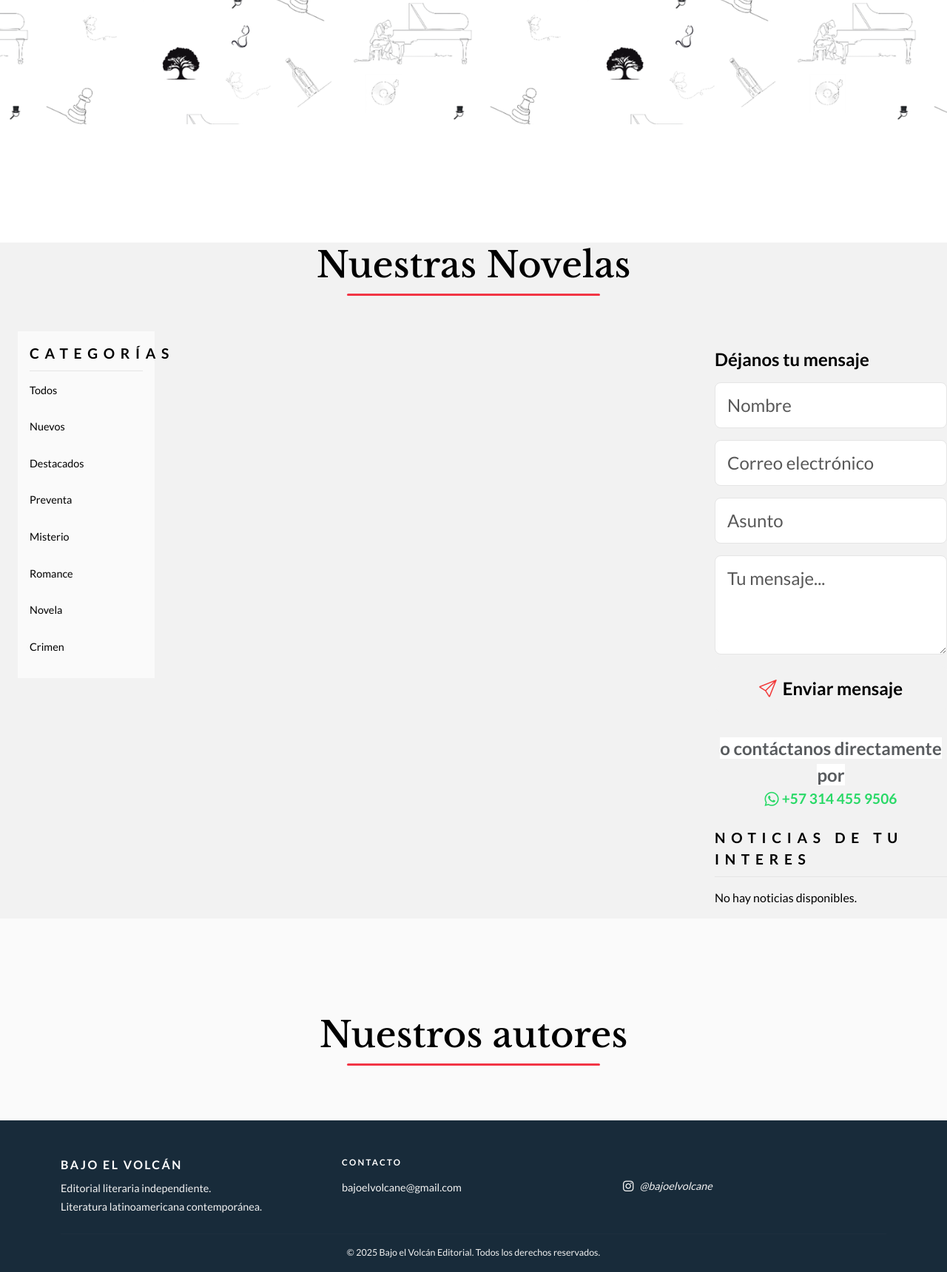
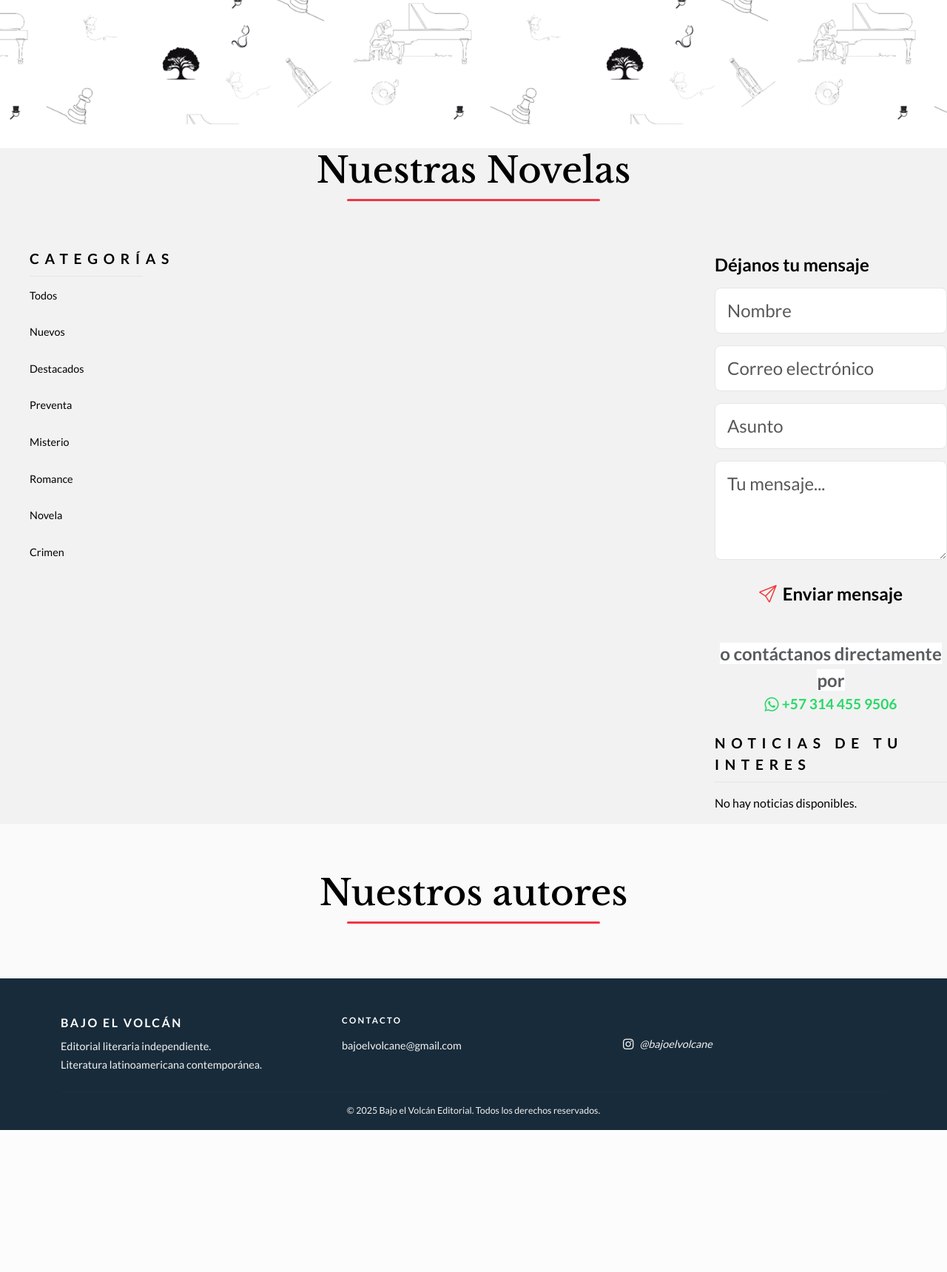
Before and after one commit to albert-amado/Bajo-el-volc-n-ediciones-Django, a Django app: template home/templates/home/index.html in a window 1280 px wide. Shown: the part 827-2547 px from the top of the page at 74% size. After the commit the page ends 2355 px from the top, so only its background shows below. Run offline with Django 5.2, Linux system fonts and the light colour scheme; the template is opened without the code that fills it, so the values that code supplies are empty; some web fonts are replaced.

Commit message:
fix: cambios de css de espaciado top

```diff
--- a/catalogo/static/catalogo/css/librosseccion.css
+++ b/catalogo/static/catalogo/css/librosseccion.css
@@ -11,7 +11,7 @@
     font-size: -webkit-xxx-large;
     width: fit-content;
     padding: 0.1rem 1.4rem;
-    margin: 5rem auto 0;
+    margin: 1rem auto 0;
 }
 .bev-section-line {
   height: 3px;
--- a/core/static/css/panel_accesibilidad.css
+++ b/core/static/css/panel_accesibilidad.css
@@ -54,11 +54,7 @@
 .texto-accesible {
   font-size: 120%;
 }
-.libros-sidebar-left {
-    position: static;
-    width: 100%;
-    background-color: var(--bg-surface-alt);
-}
+
 @media (max-width: 576px) {
   .btn-accesibilidad-float {
     bottom: 1rem;
--- a/home/static/home/css/carrusel_hero.css
+++ b/home/static/home/css/carrusel_hero.css
@@ -208,5 +208,5 @@
 .px-0 {
     padding-right: 0 !important;
     padding-left: 0 !important;
-    margin-top: 5rem;
+    margin-top: 1rem;
 }
--- a/home/static/home/css/panel_categorias.css
+++ b/home/static/home/css/panel_categorias.css
@@ -1,6 +1,7 @@
 .libros-sidebar-left {
-  position: static;
-  width: 100%;
+    position: static;
+    width: 100%;
+    background-color: var(--bg-elevated);
 }
 
 .bev-categorias-container {
```
